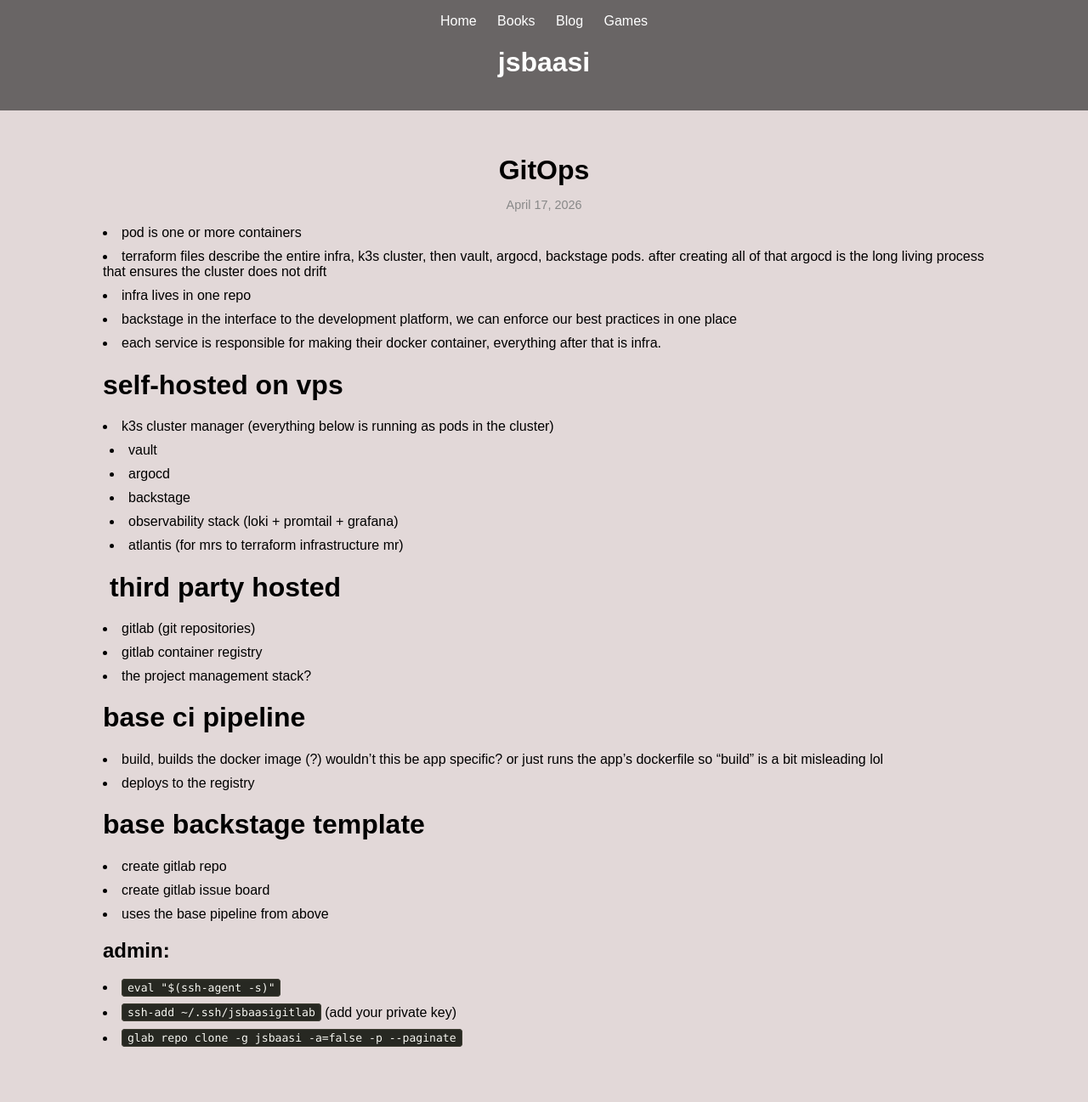
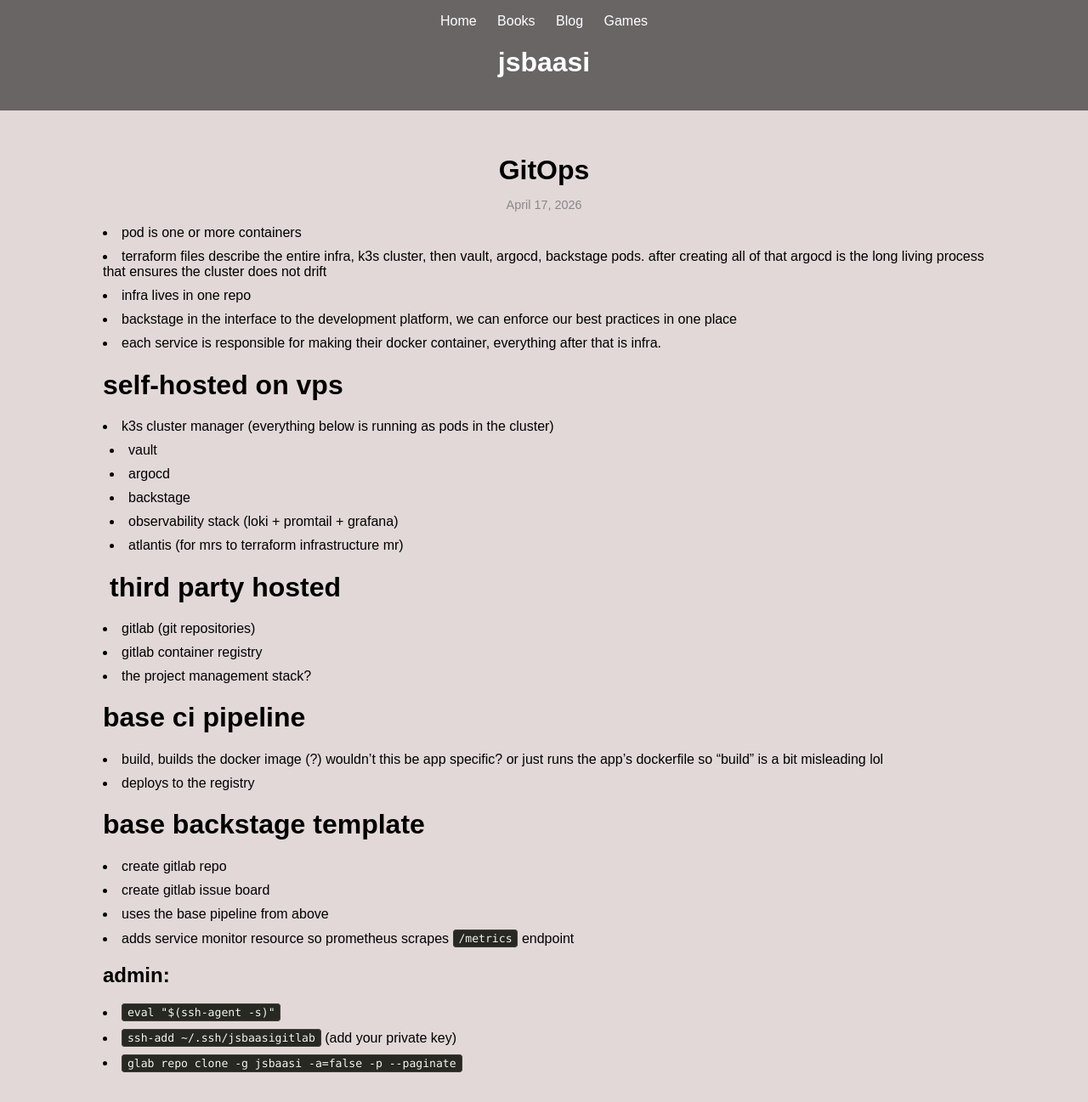
Before and after one commit to jsbaasi/jsbaasi.github.io, a Jekyll site: the page built from _posts/2026-04-17-gitops.md, in a window 1280 px wide. Shown: the whole page at 85% size. Built offline with Jekyll 4.4.1, drawn with Linux system fonts in a browser that asks for light colours; before the commit the page ends 1268 px from its top, so only the background shows below that.

Commit message:
vault backup: 2026-04-30 21:40:27

```diff
--- a/_posts/2026-04-17-gitops.md
+++ b/_posts/2026-04-17-gitops.md
@@ -28,6 +28,7 @@
 - create gitlab repo
 - create gitlab issue board
 - uses the base pipeline from above
+- adds service monitor resource so prometheus scrapes `/metrics` endpoint
 ## admin:
 - `eval "$(ssh-agent -s)"`
 - `ssh-add ~/.ssh/jsbaasigitlab` (add your private key)
```
